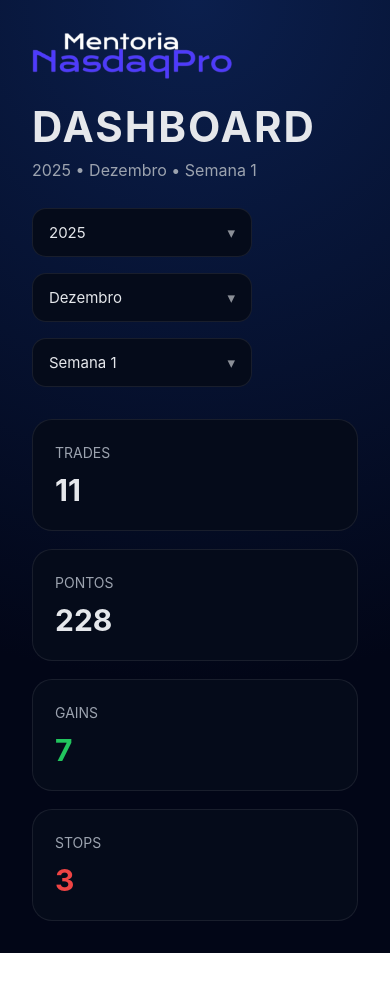
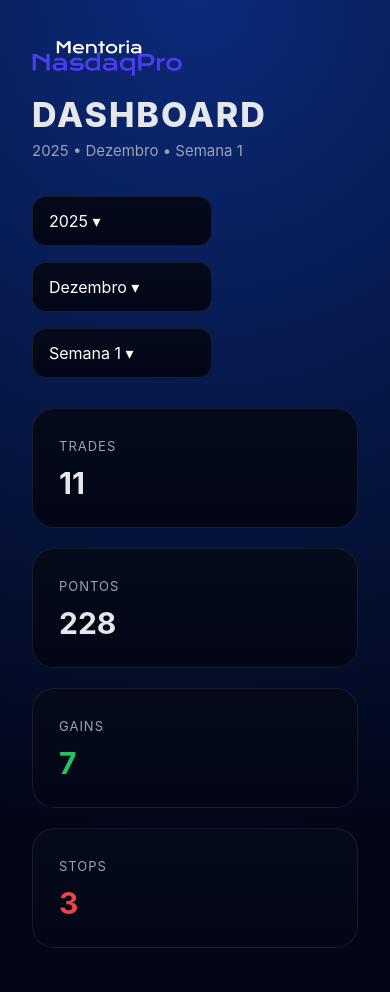
Before and after one commit to nasdaqpro7-commits/dashboard, a plain HTML site: page index.html in a window 390 px wide. Before the commit the page ends 953 px from the top, so only its background shows below. Drawn offline with nearby package versions, Linux system fonts and the light colour scheme.

Commit message:
Update index.html

```diff
--- a/index.html
+++ b/index.html
@@ -2,148 +2,142 @@
 <html lang="pt-BR">
 <head>
 <meta charset="UTF-8">
-<title>Dashboard NASDAQ PRO</title>
+<title>Dashboard | Mentoria NasdaqPro</title>
 <meta name="viewport" content="width=device-width, initial-scale=1.0">
-<script src="https://cdn.jsdelivr.net/npm/chart.js"></script>
 
 <style>
 :root{
- --bg:#020617;
+ --bg1:#020617;
+ --bg2:#06153a;
  --card:#050b1a;
  --border:rgba(255,255,255,.08);
  --text:#e5e7eb;
  --muted:#9ca3af;
+ --blue:#6366f1;
  --green:#22c55e;
  --red:#ef4444;
- --yellow:#facc15;
- --accent:#3b82f6;
 }
 
 *{box-sizing:border-box;font-family:Inter,system-ui}
-
 body{
  margin:0;
- background:radial-gradient(circle at top,#0b1f4d,#020617 70%);
+ background:radial-gradient(1200px at top,#0b2a7a,#020617 70%);
  color:var(--text);
+ min-height:100vh;
 }
 
+/* CONTAINER */
 .container{
- max-width:1600px;
+ max-width:1400px;
  margin:auto;
- padding:32px;
+ padding:40px 32px 80px;
 }
 
-/* ===== HEADER ===== */
+/* HEADER */
 .header{
- margin-bottom:32px;
+ animation:fadeDown .8s ease both;
+}
+.logo{
+ width:190px;
+ display:block;
+}
+.title{
+ font-size:44px;
+ font-weight:800;
+ margin:18px 0 6px;
+ letter-spacing:2px;
+}
+.subtitle{
+ color:var(--muted);
+ font-size:15px;
 }
 
-.logo{
- width:200px;
- margin-bottom:18px;
-}
-
-h1{
- font-size:42px;
- margin:0;
- letter-spacing:2px;
-}
-
-.subtitle{
- margin-top:8px;
- color:var(--muted);
-}
-
-/* ===== FILTERS (CUSTOM DROPDOWN) ===== */
+/* FILTROS */
 .filters{
  display:flex;
  gap:16px;
- margin-top:28px;
+ margin:36px 0 30px;
  flex-wrap:wrap;
+ animation:fadeUp .8s ease .2s both;
 }
 
+/* DROPDOWN CUSTOM */
 .dropdown{
  position:relative;
- width:220px;
+ width:180px;
 }
-
-.dropdown button{
+.drop-btn{
  width:100%;
+ background:linear-gradient(180deg,#050b1a,#020617);
+ border:1px solid var(--border);
+ color:#fff;
  padding:14px 16px;
- background:var(--card);
- color:var(--text);
- border:1px solid var(--border);
  border-radius:14px;
- font-size:15px;
- text-align:left;
  cursor:pointer;
+ display:flex;
+ justify-content:space-between;
+ align-items:center;
 }
-
-.dropdown button:after{
- content:"▾";
- float:right;
- opacity:.6;
-}
-
-.menu{
+.drop-list{
  position:absolute;
  top:110%;
  left:0;
- width:100%;
- background:var(--card);
+ right:0;
+ background:#050b1a;
  border:1px solid var(--border);
  border-radius:14px;
  overflow:hidden;
- max-height:0;
- opacity:0;
- transition:.25s ease;
+ display:none;
  z-index:10;
 }
-
-.menu.open{
- max-height:220px;
- opacity:1;
-}
-
-.menu div{
+.drop-list div{
  padding:14px 16px;
  cursor:pointer;
 }
+.drop-list div:hover{
+ background:rgba(99,102,241,.15);
+}
+.dropdown.active .drop-list{display:block}
 
-.menu div:hover{
- background:rgba(59,130,246,.15);
-}
-
-/* ===== KPIs ===== */
+/* KPIS */
 .kpis{
  display:grid;
  grid-template-columns:repeat(auto-fit,minmax(220px,1fr));
- gap:18px;
- margin-top:32px;
+ gap:20px;
+ animation:fadeUp .8s ease .4s both;
+}
+.kpi{
+ background:linear-gradient(180deg,#050b1a,#020617);
+ border:1px solid var(--border);
+ border-radius:22px;
+ padding:26px;
+}
+.kpi span{
+ color:var(--muted);
+ font-size:13px;
+ letter-spacing:1px;
+}
+.kpi strong{
+ display:block;
+ margin-top:10px;
+ font-size:30px;
 }
 
-.kpi{
- background:var(--card);
- border:1px solid var(--border);
- border-radius:20px;
- padding:22px;
+/* ANIMAÇÕES */
+@keyframes fadeDown{
+ from{opacity:0;transform:translateY(-20px)}
+ to{opacity:1;transform:none}
+}
+@keyframes fadeUp{
+ from{opacity:0;transform:translateY(20px)}
+ to{opacity:1;transform:none}
 }
 
-.kpi span{
- color:var(--muted);
- font-size:14px;
+/* MOBILE */
+@media(max-width:600px){
+ .title{font-size:34px}
+ .logo{width:150px}
 }
-
-.kpi strong{
- display:block;
- font-size:30px;
- margin-top:10px;
-}
-
-.green{color:var(--green)}
-.red{color:var(--red)}
-.yellow{color:var(--yellow)}
-
 </style>
 </head>
 
@@ -151,76 +145,67 @@ h1{
 <div class="container">
 
 <header class="header">
- <img src="logo.png" class="logo">
- <h1>DASHBOARD</h1>
- <div class="subtitle" id="subtitle">2025 • Dezembro • Semana 1</div>
+ <img src="logo.png" class="logo" alt="Mentoria NasdaqPro">
+ <div class="title">DASHBOARD</div>
+ <div class="subtitle" id="subtitulo">2025 • Dezembro • Semana 1</div>
+</header>
 
- <div class="filters">
-  <div class="dropdown" data-type="ano">
-   <button>2025</button>
-   <div class="menu"></div>
-  </div>
-
-  <div class="dropdown" data-type="mes">
-   <button>Dezembro</button>
-   <div class="menu"></div>
-  </div>
-
-  <div class="dropdown" data-type="semana">
-   <button>Semana 1</button>
-   <div class="menu"></div>
+<div class="filters">
+ <div class="dropdown">
+  <div class="drop-btn">2025 ▾</div>
+  <div class="drop-list">
+   <div>2024</div>
+   <div>2025</div>
   </div>
  </div>
-</header>
 
-<section class="kpis">
+ <div class="dropdown">
+  <div class="drop-btn">Dezembro ▾</div>
+  <div class="drop-list">
+   <div>Janeiro</div>
+   <div>Fevereiro</div>
+   <div>Dezembro</div>
+  </div>
+ </div>
+
+ <div class="dropdown">
+  <div class="drop-btn">Semana 1 ▾</div>
+  <div class="drop-list">
+   <div>Semana 1</div>
+   <div>Semana 2</div>
+   <div>Semana 3</div>
+  </div>
+ </div>
+</div>
+
+<div class="kpis">
  <div class="kpi"><span>TRADES</span><strong>11</strong></div>
  <div class="kpi"><span>PONTOS</span><strong>228</strong></div>
- <div class="kpi"><span>GAINS</span><strong class="green">7</strong></div>
- <div class="kpi"><span>STOPS</span><strong class="red">3</strong></div>
-</section>
+ <div class="kpi"><span>GAINS</span><strong style="color:var(--green)">7</strong></div>
+ <div class="kpi"><span>STOPS</span><strong style="color:var(--red)">3</strong></div>
+</div>
 
 </div>
 
 <script>
-document.querySelectorAll(".dropdown").forEach(dd=>{
- const btn=dd.querySelector("button");
- const menu=dd.querySelector(".menu");
-
- const options={
-  ano:["2024","2025"],
-  mes:["Janeiro","Fevereiro","Março","Abril","Maio","Junho","Julho","Agosto","Setembro","Outubro","Novembro","Dezembro"],
-  semana:["Semana 1","Semana 2","Semana 3","Semana 4","Semana 5"]
- }[dd.dataset.type];
-
- menu.innerHTML=options.map(o=>`<div>${o}</div>`).join("");
-
+document.querySelectorAll(".dropdown").forEach(d=>{
+ const btn=d.querySelector(".drop-btn");
  btn.onclick=()=>{
-  document.querySelectorAll(".menu").forEach(m=>m.classList.remove("open"));
-  menu.classList.toggle("open");
+  document.querySelectorAll(".dropdown").forEach(o=>o!==d&&o.classList.remove("active"));
+  d.classList.toggle("active");
  };
-
- menu.querySelectorAll("div").forEach(opt=>{
+ d.querySelectorAll(".drop-list div").forEach(opt=>{
   opt.onclick=()=>{
-   btn.textContent=opt.textContent;
-   menu.classList.remove("open");
-   atualizarSubtitle();
+   btn.innerHTML=opt.textContent+" ▾";
+   d.classList.remove("active");
   };
  });
 });
+document.addEventListener("click",e=>{
+ if(!e.target.closest(".dropdown"))
+  document.querySelectorAll(".dropdown").forEach(d=>d.classList.remove("active"));
+});
+</script>
 
-document.addEventListener("click",e=>{
- if(!e.target.closest(".dropdown")){
-  document.querySelectorAll(".menu").forEach(m=>m.classList.remove("open"));
- }
-});
-
-function atualizarSubtitle(){
- const anos=document.querySelector('[data-type="ano"] button').textContent;
- const mes=document.querySelector('[data-type="mes"] button').textContent;
- const semana=document.querySelector('[data-type="semana"] button').textContent;
- subtitle.textContent=`${anos} • ${mes} • ${semana}`;
-}
-</script>
 </body>
 </html>
```
